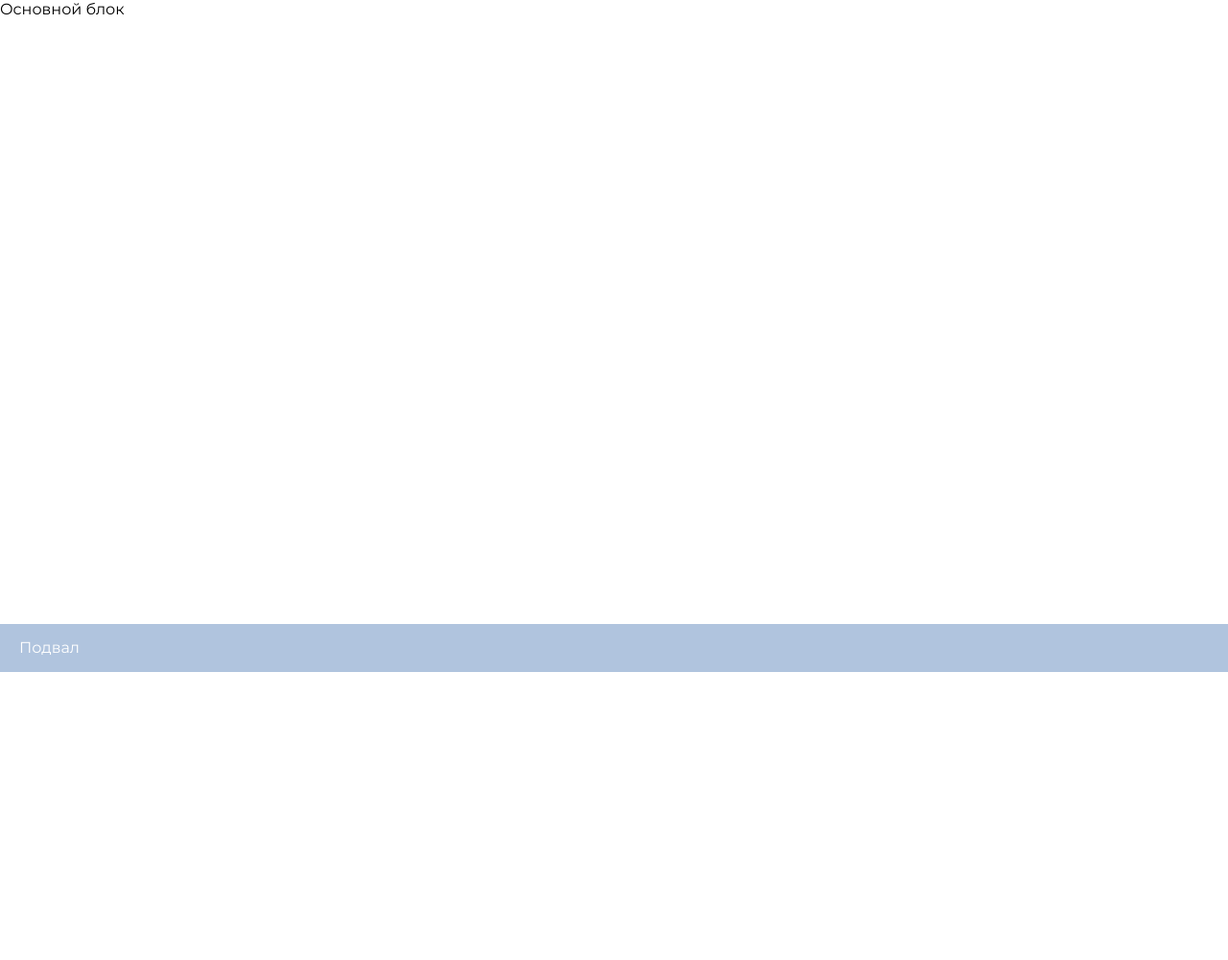
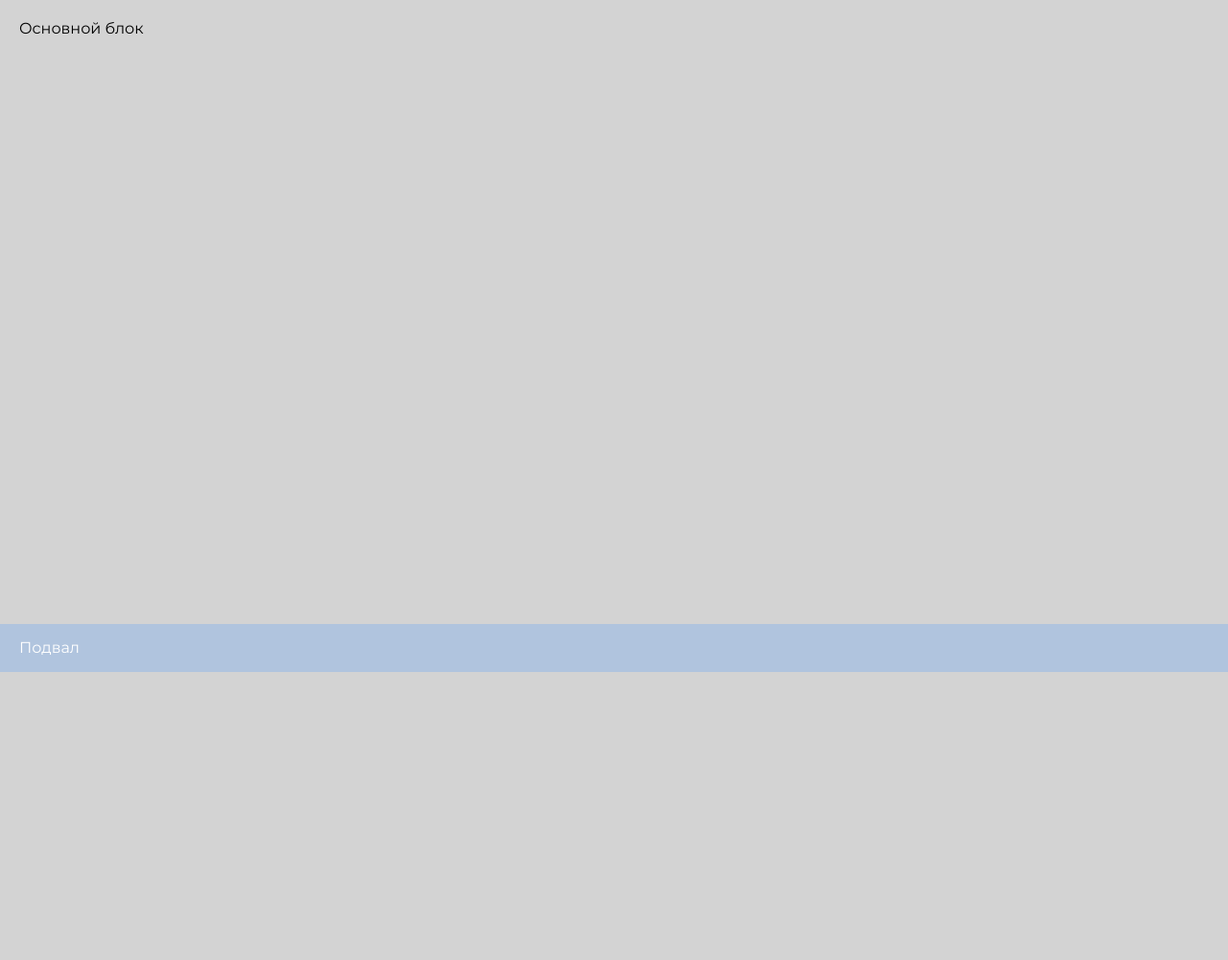
Before and after one commit to StacyGru/php1, a PHP site: page /lab2/template.html in a window 1280 px wide. Shown: the part 100-1100 px from the top of the page at 96% size. After the commit the page ends 800 px from the top, so only its background shows below. Run offline with PHP 8.4, Linux system fonts and the light colour scheme.

Commit message:
Лаба 2, способ 2

```diff
--- a/lab2/style.css
+++ b/lab2/style.css
@@ -2,10 +2,8 @@ body
 {
     margin: 0;
     font-family: 'Montserrat', sans-serif;
-<<<<<<< HEAD
     background-color: lightgray;
-=======
->>>>>>> 98e59e37417ced3bdf55e152c2dd601eb8a9e950
+
 }
 
 header
@@ -21,12 +19,7 @@ header
 main
 {
     margin-top: 100px;
-<<<<<<< HEAD
     margin-bottom: 50px;
-=======
-    background-color: lightgray;
-    height: 1000px;
->>>>>>> 98e59e37417ced3bdf55e152c2dd601eb8a9e950
     padding: 20px;
 }
 
```
Also changed, not shown: lab2/index.php (+5 -6 lines).
